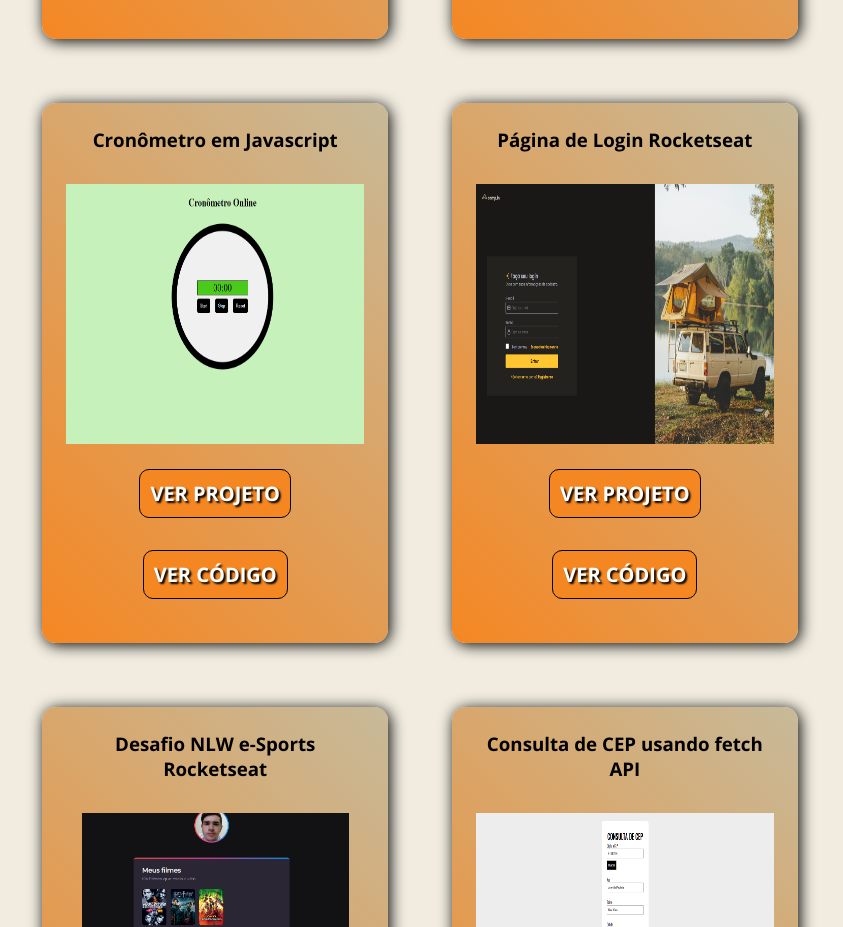
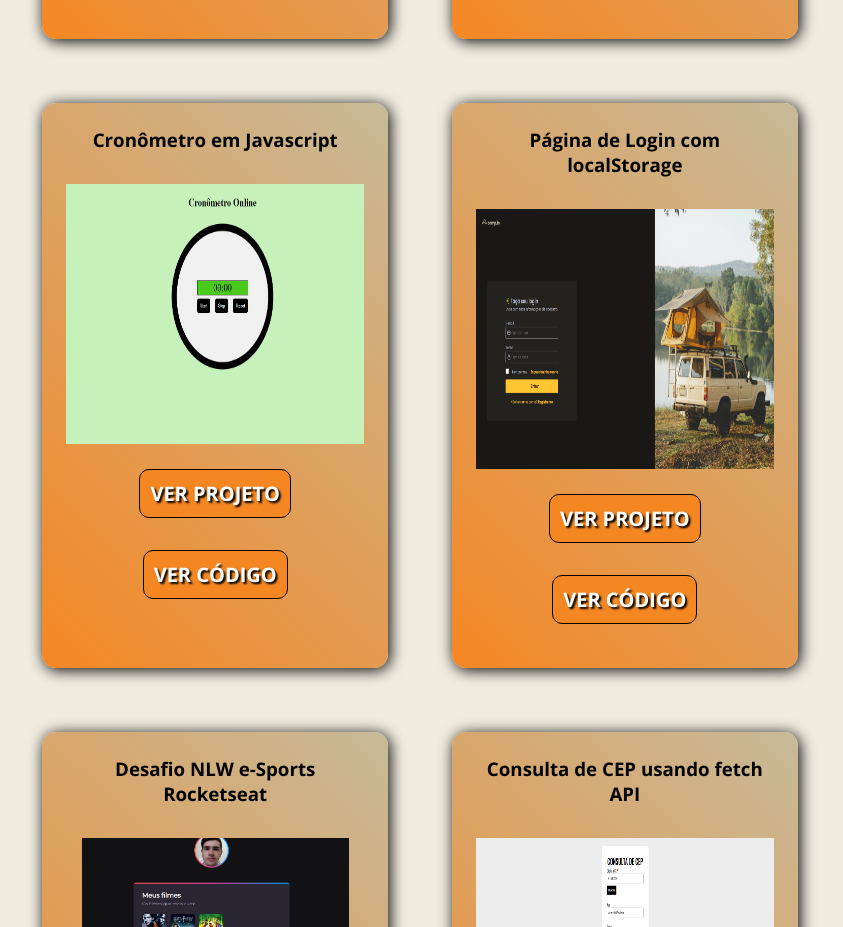
Before and after one commit to MarcosAF9/meu-portfolio-react, a React (Vite) app: page / in a window 1280 px wide. Shown: the part 2280-3207 px from the top of the page, without its empty margins (220-1063 px from the left). Built offline with nearby package versions, Linux system fonts and the light colour scheme.

Commit message:
login com localstorage adicionado

```diff
--- a/src/components/Works/projects.js
+++ b/src/components/Works/projects.js
@@ -29,9 +29,9 @@ export const projects = [
         "id": 3
     },
     {
-        "title": "Página de Login Rocketseat",
-        "linkProjeto": "https://login-page-rocketseat.vercel.app/",
-        "linkCodigo": "https://github.com/MarcosAF9/loginPageRocketseat",
+        "title": "Página de Login com localStorage",
+        "linkProjeto": "https://login-com-localstorage.vercel.app/",
+        "linkCodigo": "https://github.com/MarcosAF9/Login-com-localstorage",
         "image": img4,
         "id": 4
     },
```
